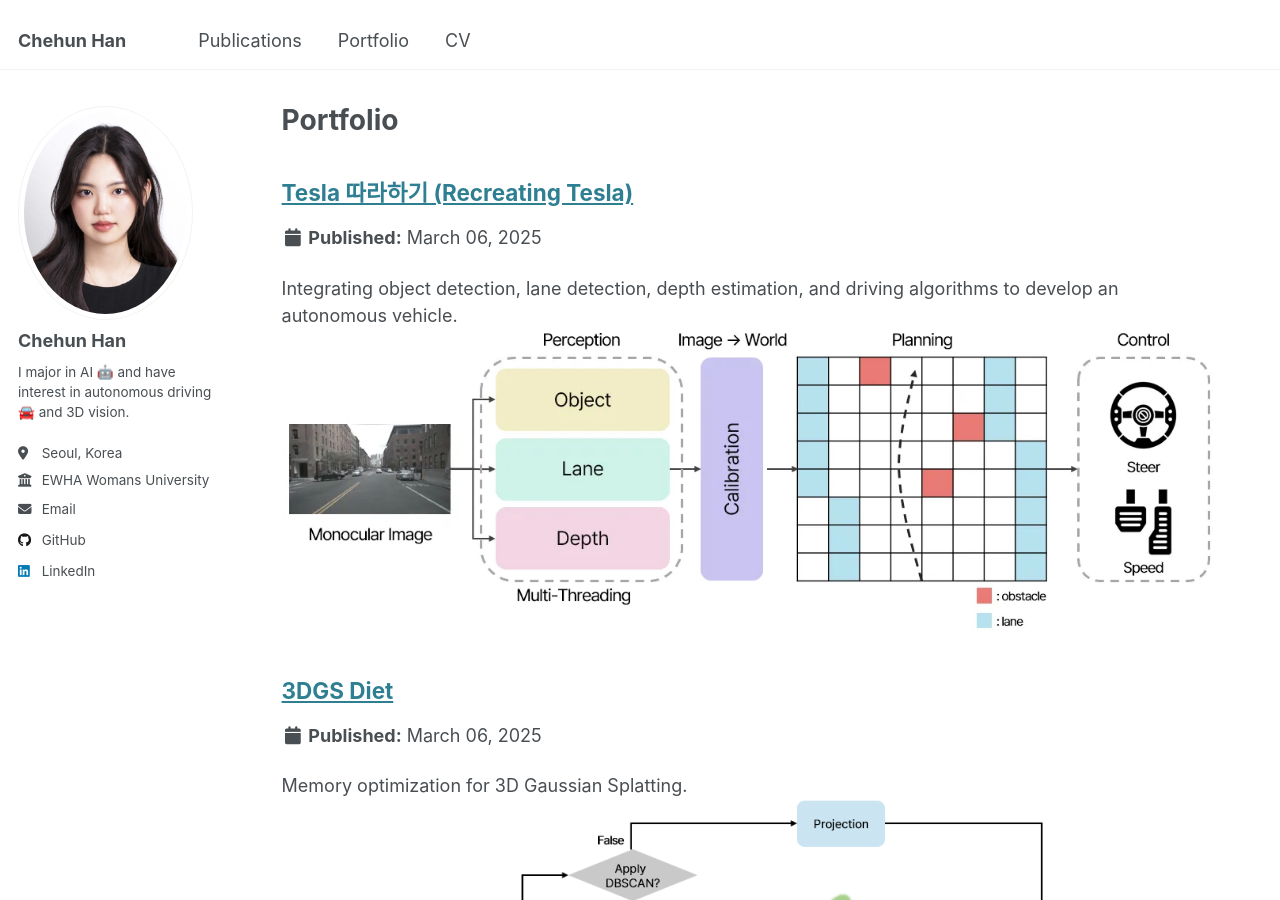
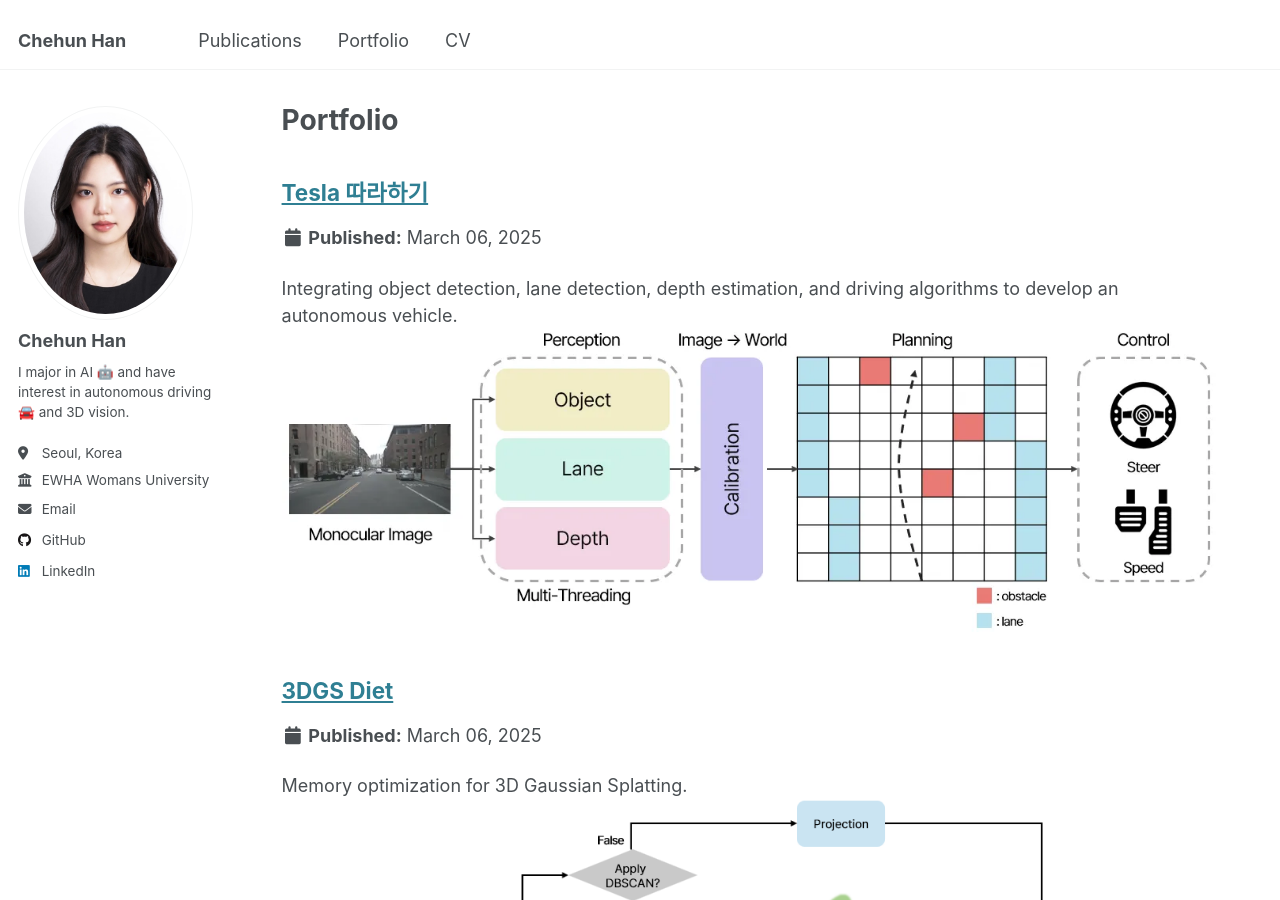
Before and after one commit to jojinwook/my-website, a Jekyll site: the page built from _pages/portfolio.html, in a window 1280 px wide and 900 px high. Built offline with Jekyll 4.4.1, drawn with Linux system fonts in a browser that asks for light colours.

Commit message:
link and title

```diff
--- a/_portfolio/portfolio-1.html
+++ b/_portfolio/portfolio-1.html
@@ -1,5 +1,5 @@
 ---
-title: Tesla 따라하기 (Recreating Tesla)
+title: Tesla 따라하기
 excerpt: "Integrating object detection, lane detection, depth estimation, and driving algorithms to develop an autonomous vehicle.<br/><img src='/images/selfdrive.png'>"
 collection: portfolio
 ---
--- a/_portfolio/portfolio-2.html
+++ b/_portfolio/portfolio-2.html
@@ -92,7 +92,7 @@
 <br>
 <br>
 
-<a href="https://github.com/nyangche/autonomous-engine" style="text-decoration: none; display: inline-flex; align-items: center; padding: 6px 10px; background-color: #333; color: white; border-radius: 5px; font-size: 14px; font-weight: bold;">
+<a href="https://github.com/nyangche/3DGS_DIET" style="text-decoration: none; display: inline-flex; align-items: center; padding: 6px 10px; background-color: #333; color: white; border-radius: 5px; font-size: 14px; font-weight: bold;">
     <img src="https://github.com/fluidicon.png" alt="GitHub" style="width: 18px; height: 18px; margin-right: 5px; filter: invert(1);">
     3DGS_Diet
 </a>
```
